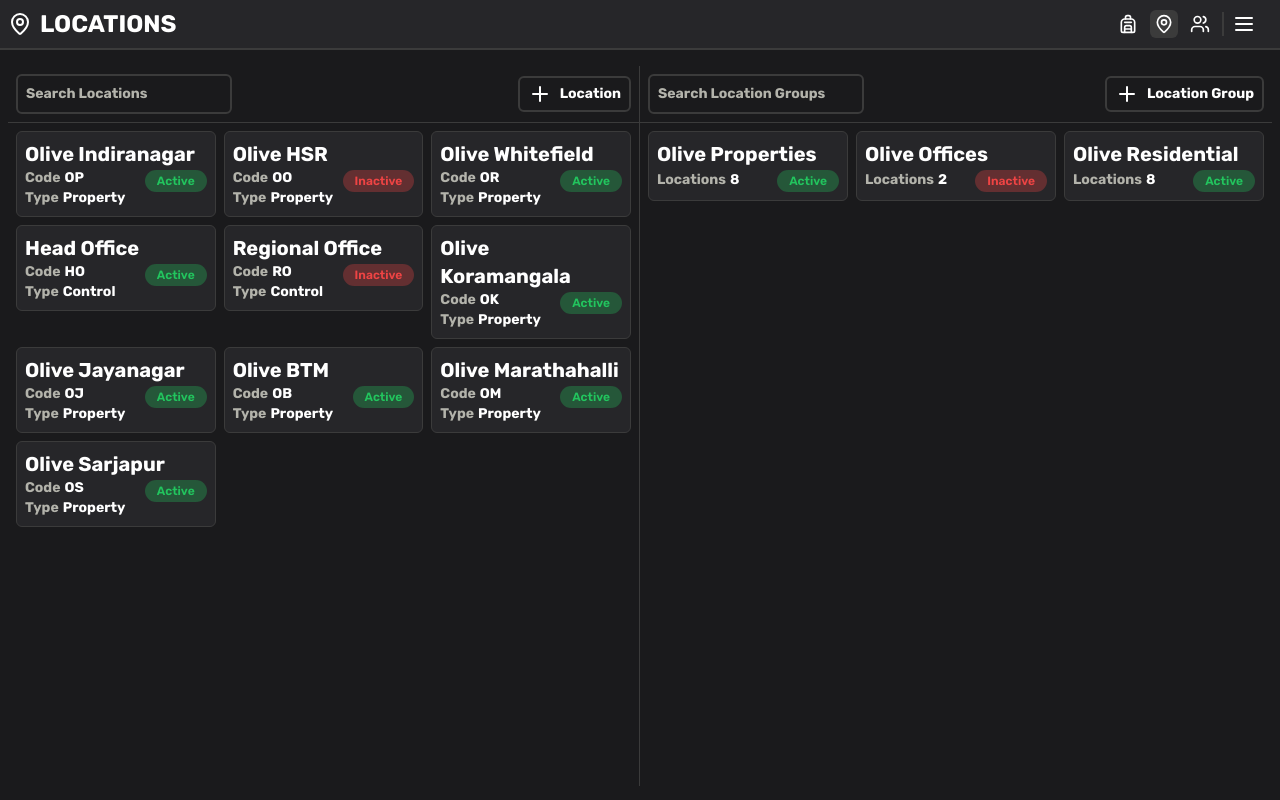
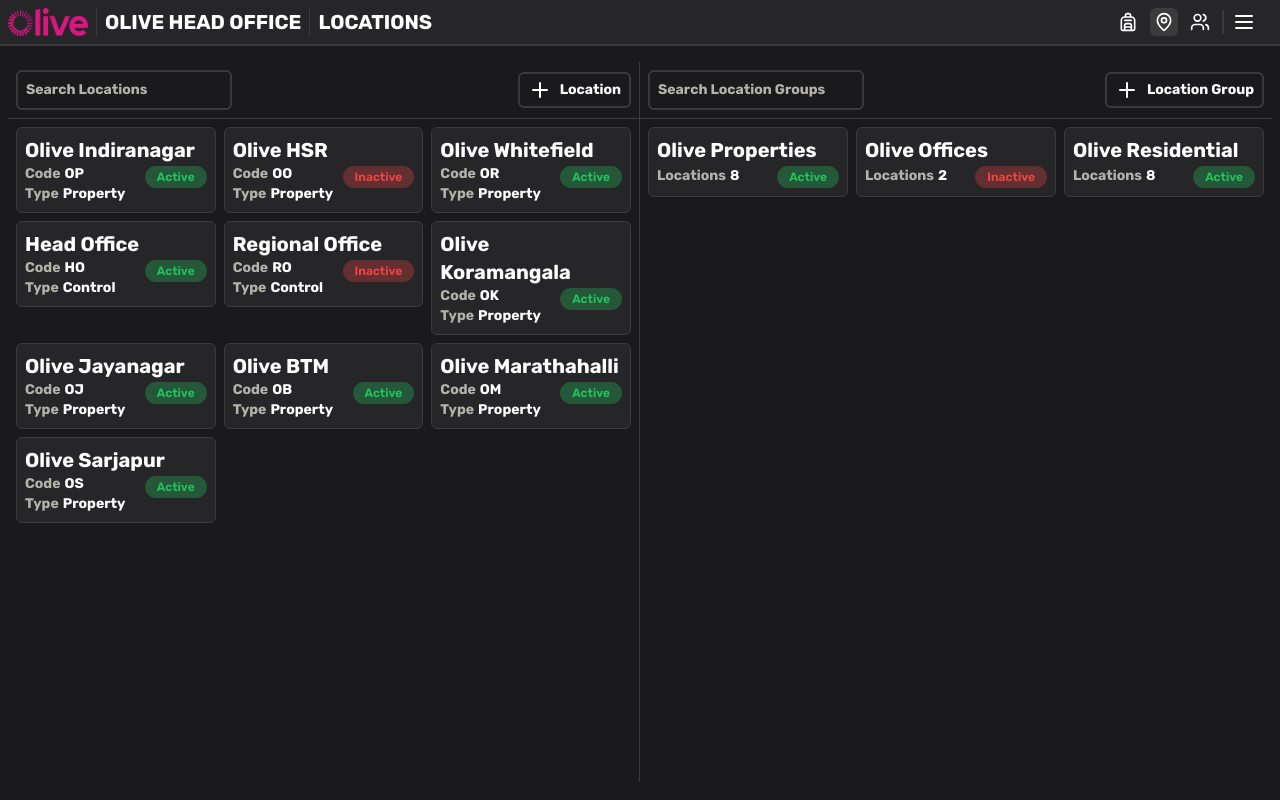
Before and after one commit to YARE0909/Orion-UI-Prototype, a Next.js app: page /admin/locations in a window 1280 px wide. Built offline with nearby package versions, Linux system fonts and the light colour scheme.

Commit message:
UI changes

```diff
--- a/src/components/Layout.tsx
+++ b/src/components/Layout.tsx
@@ -5,6 +5,7 @@ import { ReactNode } from "react";
 import Tooltip from "./ui/ToolTip";
 import { useRouter } from "next/router";
 import { destroyCookie } from "nookies";
+import Image from "next/image";
 
 
 
@@ -71,7 +72,18 @@ export default function Index({
   return (
     <div className="w-full h-screen overflow-hidden flex flex-col space-y-2">
       <div className="w-full border-b-2 border-b-border py-2 flex justify-between items-center px-2 bg-foreground p-2">
-        {headerTitle}
+        <div className="flex items-center space-x-2">
+          <div className="border-r border-r-border pr-2">
+            <Image
+              src="/images/logo.png"
+              alt="Logo"
+              width={1000}
+              height={1000}
+              className="w-20"
+            />
+          </div>
+          {headerTitle}
+        </div>
         <div className="flex items-center space-x-2 pr-4">
           {header}
           {router.pathname.includes("/admin") && (
--- a/src/components/ui/DropDown.tsx
+++ b/src/components/ui/DropDown.tsx
@@ -59,12 +59,12 @@ const Dropdown = ({
   });
 
   const dropdownClass = classNames(
-    'absolute bg-background w-max max-h-64 overflow-y-auto rounded shadow-md z-10',
+    'absolute border border-border bg-background w-max max-h-64 overflow-y-auto rounded shadow-md z-10',
     {
-      'top-full right-0 mt-2': position === 'bottom-right',
-      'top-full left-0 mt-2': position === 'bottom-left',
-      'bottom-full right-0 mb-2': position === 'top-right',
-      'bottom-full left-0 mb-2': position === 'top-left',
+      'top-full right-0 mt-4': position === 'bottom-right',
+      'top-full left-0 mt-4': position === 'bottom-left',
+      'bottom-full right-0 mb-4': position === 'top-right',
+      'bottom-full left-0 mb-4': position === 'top-left',
     }
   );
 
--- a/src/pages/admin/calls/index.tsx
+++ b/src/pages/admin/calls/index.tsx
@@ -1,6 +1,6 @@
 import Layout from '@/components/Layout'
 import Input from '@/components/ui/Input';
-import { Backpack, Phone } from 'lucide-react'
+import { Phone } from 'lucide-react'
 import { useRouter } from 'next/router';
 import { useEffect, useState } from 'react';
 import Select from '@/components/ui/Select'
@@ -61,11 +61,11 @@ export default function Index() {
   return (
     <Layout headerTitle={
       <div className='flex items-center gap-2'>
-        <div>
-          <Backpack />
+        <div className="border-r border-r-border pr-2">
+          <h1 className="font-bold text-xl">OLIVE HEAD OFFICE</h1>
         </div>
         <div>
-          <h1 className='font-bold text-2xl'>Check In</h1>
+          <h1 className='font-bold text-xl'>Check In</h1>
         </div>
       </div>
     }>
--- a/src/pages/admin/dashboard/index.tsx
+++ b/src/pages/admin/dashboard/index.tsx
@@ -1,15 +1,14 @@
 import Layout from '@/components/Layout'
-import { LayoutDashboard } from 'lucide-react'
 
 export default function Index() {
   return (
     <Layout headerTitle={
       <div className='flex items-center gap-2'>
-        <div>
-          <LayoutDashboard />
+        <div className="border-r border-r-border pr-2">
+          <h1 className="font-bold text-xl">OLIVE HEAD OFFICE</h1>
         </div>
         <div>
-          <h1 className='font-bold text-2xl'>DASHBOARD</h1>
+          <h1 className='font-bold text-xl'>DASHBOARD</h1>
         </div>
       </div>
     }>
--- a/src/pages/admin/locations/index.tsx
+++ b/src/pages/admin/locations/index.tsx
@@ -1,5 +1,4 @@
 import Layout from '@/components/Layout'
-import { MapPin } from 'lucide-react'
 import { useEffect, useState } from 'react'
 import { Location, LocationGroup, LocationGroupMapping } from '@/utils/types'
 import Locations from './_components/Locations'
@@ -145,11 +144,11 @@ export default function Index() {
   return (
     <Layout headerTitle={
       <div className='flex items-center gap-2'>
-        <div>
-          <MapPin />
+        <div className="border-r border-r-border pr-2">
+          <h1 className="font-bold text-xl">OLIVE HEAD OFFICE</h1>
         </div>
         <div>
-          <h1 className='font-bold text-2xl'>LOCATIONS</h1>
+          <h1 className='font-bold text-xl'>LOCATIONS</h1>
         </div>
       </div>
     }>
--- a/src/pages/admin/users/index.tsx
+++ b/src/pages/admin/users/index.tsx
@@ -4,7 +4,7 @@ import Input from '@/components/ui/Input'
 import Modal from '@/components/ui/Modal'
 import Select from '@/components/ui/Select'
 import { Role, User } from '@/utils/types'
-import { Plus, Users } from 'lucide-react'
+import { Plus } from 'lucide-react'
 import { useEffect, useState } from 'react'
 import UserCard from './_components/UserCard'
 
@@ -137,11 +137,11 @@ export default function Index() {
   return (
     <Layout headerTitle={
       <div className='flex items-center gap-2'>
-        <div>
-          <Users />
+        <div className="border-r border-r-border pr-2">
+          <h1 className="font-bold text-xl">OLIVE HEAD OFFICE</h1>
         </div>
         <div>
-          <h1 className='font-bold text-2xl'>USERS</h1>
+          <h1 className='font-bold text-xl'>USERS</h1>
         </div>
       </div>
     }>
--- a/src/pages/checkInHub/index.tsx
+++ b/src/pages/checkInHub/index.tsx
@@ -1,6 +1,6 @@
 /* eslint-disable @typescript-eslint/no-explicit-any */
 import { useEffect, useRef, useState } from "react";
-import { FilePlus2, Headset, MapPin, Mic, MicOff, PanelRightClose, PanelRightOpen, Pause, Phone, PhoneIncoming, PhoneOff, Trash, Video, VideoOff } from "lucide-react";
+import { FilePlus2, MapPin, Mic, MicOff, PanelRightClose, PanelRightOpen, Pause, Phone, PhoneIncoming, PhoneOff, Trash, Video, VideoOff } from "lucide-react";
 import Tooltip from "@/components/ui/ToolTip";
 import Layout from "@/components/Layout";
 import ScreenshotComponent from "@/components/ui/Screenshotcomponent";
@@ -516,14 +516,11 @@ export default function Index() {
   return (
     <Layout headerTitle={
       <div className='flex items-center gap-2'>
-        <div>
-          <Headset />
+        <div className="border-r border-r-border pr-2">
+          <h1 className="font-bold text-xl">OLIVE HEAD OFFICE</h1>
         </div>
         <div>
-          <h1 className='font-bold'>CHECK-IN HUB</h1>
-        </div>
-        <div>
-          <h1 className='font-bold text-2xl border-l pl-2 border-l-border'>OLIVE HEAD OFFICE</h1>
+          <h1 className='font-bold text-xl'>CHECK IN HUB</h1>
         </div>
       </div>
     } header={
--- a/src/pages/watchCenter/index.tsx
+++ b/src/pages/watchCenter/index.tsx
@@ -14,11 +14,11 @@ export default function Index() {
   return (
     <Layout headerTitle={
       <div className='flex items-center gap-2'>
-        <div>
-          <Cctv />
+        <div className="border-r border-r-border pr-2">
+          <h1 className="font-bold text-xl">OLIVE HEAD OFFICE</h1>
         </div>
         <div>
-          <h1 className='font-bold text-2xl'>WATCH CENTER</h1>
+          <h1 className='font-bold text-xl'>WATCH CENTER</h1>
         </div>
       </div>
     } header={
```
